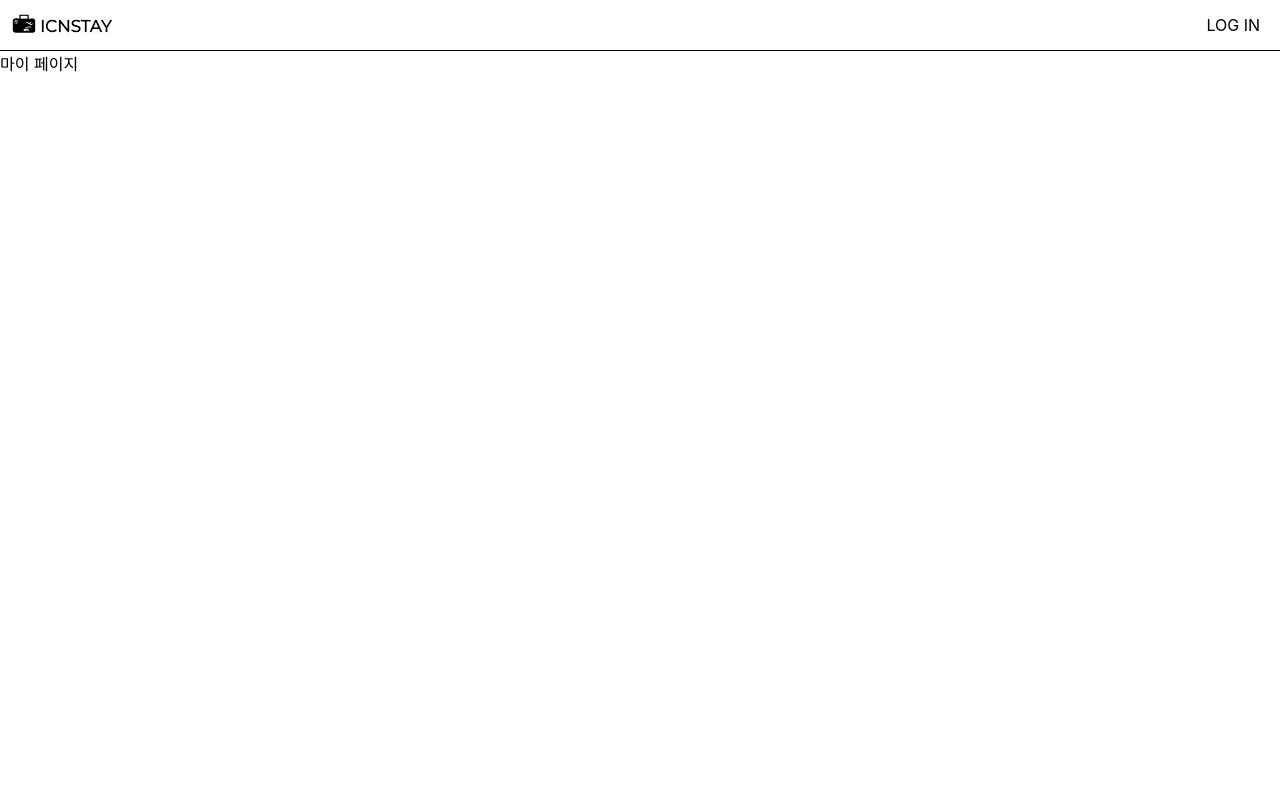
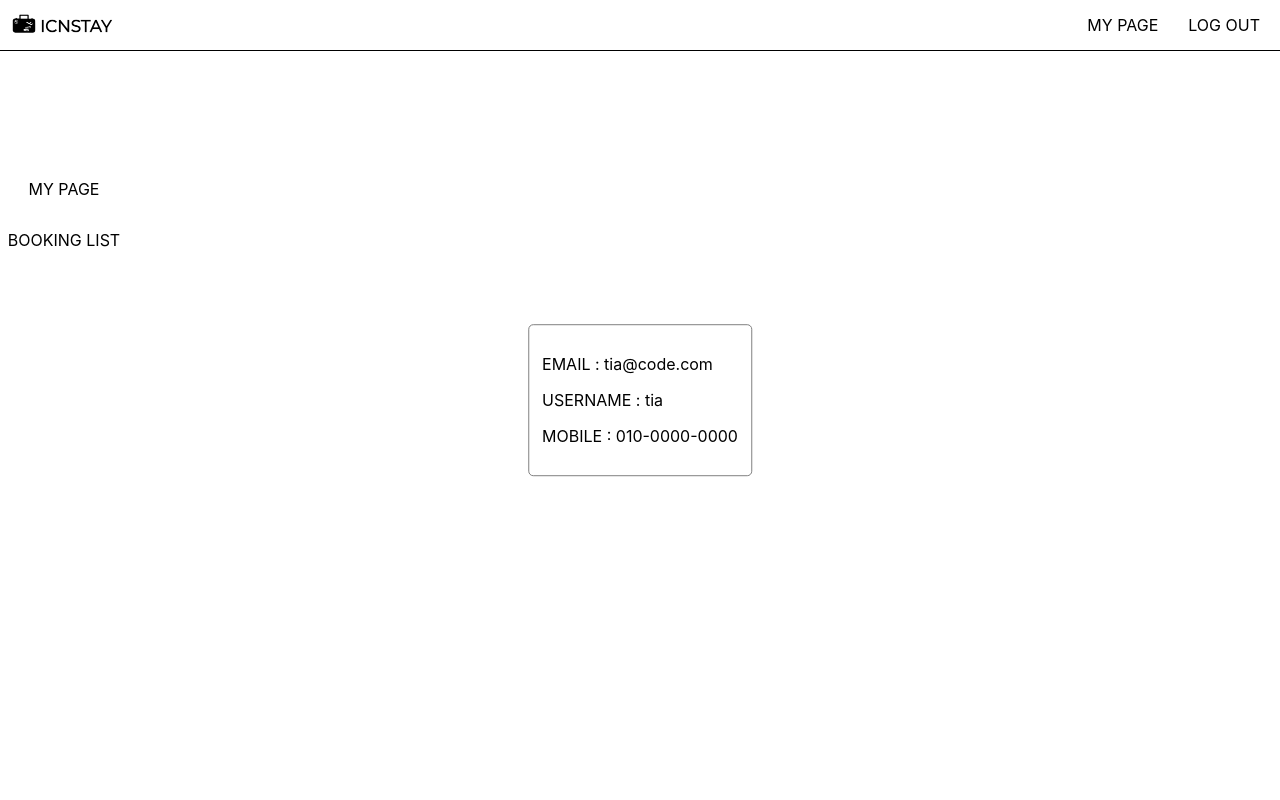
Before and after one commit to Mubarmig/test, a React (Create React App) app in the folder client/: page /mypage/userInfo in a window 1280 px wide. Shown: the top 800 px of the page. Built offline with nearby package versions, Linux system fonts and the light colour scheme; the HTML template or start-up script is replaced by a standard one.

Commit message:
CREATED: mypage

```diff
--- a/client/src/App.js
+++ b/client/src/App.js
@@ -1,6 +1,7 @@
 import { BrowserRouter, Route, Routes } from 'react-router-dom';
 import Footer from './components/Footer';
 import Header from './components/Header';
+import BookingList from './pages/BookingList';
 import Home from './pages/Home';
 import Mypage from './pages/Mypage';
 import SignIn from './pages/SignIn';
@@ -9,12 +10,13 @@ import SignUp from './pages/SignUp';
 function App() {
   return (
     <BrowserRouter>
-      <Header />
+      <Header isLoggedIn={true} />
       <Routes>
         <Route exact path="/" element={<Home />}></Route>
         <Route path="/signin" element={<SignIn />}></Route>
         <Route path="/signup" element={<SignUp />}></Route>
         <Route path="/mypage/userInfo" element={<Mypage />}></Route>
+        <Route path="/mypage/booking-list" element={<BookingList />}></Route>
       </Routes>
       <Footer />
     </BrowserRouter>
--- /dev/null
+++ b/client/src/components/Sidebar.js
@@ -0,0 +1,42 @@
+import styled from 'styled-components';
+import { Link } from 'react-router-dom';
+
+const ItemContainer = styled.div`
+  width: 100%;
+  height: 100%;
+  display: flex;
+  flex-direction: column;
+  justify-content: center;
+  align-content: center;
+`;
+
+const Item = styled.button`
+  all: unset;
+  width: 100%;
+  text-align: center;
+  margin-bottom: 20%;
+  padding-bottom: 5px;
+  cursor: pointer;
+  &:hover {
+    border-bottom: 1px solid black;
+  }
+`;
+
+const StyledLink = styled(Link)`
+  all: unset;
+`;
+
+const Sidebar = () => {
+  return (
+    <ItemContainer>
+      <StyledLink to="/mypage/userInfo">
+        <Item>MY PAGE</Item>
+      </StyledLink>
+      <StyledLink to="/mypage/booking-list">
+        <Item>BOOKING LIST</Item>
+      </StyledLink>
+    </ItemContainer>
+  );
+};
+
+export default Sidebar;
--- /dev/null
+++ b/client/src/data/dummyUsers.js
@@ -0,0 +1,53 @@
+const dummyUsers = [
+  {
+    id: 1,
+    username: 'tia',
+    email: 'tia@code.com',
+    mobile: '010-0000-0000',
+    social: '',
+  },
+  {
+    id: 2,
+    username: 'jin',
+    email: 'jin@code.com',
+    mobile: '010-0000-0000',
+    social: '',
+  },
+  {
+    id: 3,
+    username: 'sean',
+    email: 'sean@code.com',
+    mobile: '010-0000-0000',
+    social: '',
+  },
+  {
+    id: 4,
+    username: 'ho',
+    email: 'ho@code.com',
+    mobile: '010-0000-0000',
+    social: '',
+  },
+  {
+    id: 5,
+    username: 'min',
+    email: 'min@code.com',
+    mobile: '010-0000-0000',
+    social: '',
+  },
+  {
+    id: 6,
+    username: 'dubu',
+    email: 'dubu@kakao.com',
+    mobile: '010-0000-0000',
+    social: 'kakao',
+  },
+  {
+    id: 7,
+    username: 'louis',
+    email: 'louis@kakao.com',
+    mobile: '010-0000-0000',
+    social: 'kakao',
+  },
+];
+
+export default dummyUsers;
--- /dev/null
+++ b/client/src/pages/BookingList.js
@@ -0,0 +1,39 @@
+import styled from 'styled-components';
+import Sidebar from '../components/Sidebar';
+
+const Container = styled.div`
+  width: 100%;
+  margin-top: 10%;
+  display: flex;
+  justify-content: space-evenly;
+`;
+
+const SidebarContainer = styled.div`
+  width: 10%;
+`;
+
+const ListContainer = styled.div`
+  margin-left: 10%;
+  width: 90%;
+`;
+
+const List = styled.div`
+  /* border: 1px solid gray;
+  border-radius: 5px; */
+  /* padding: 0.8rem; */
+`;
+
+const BookingList = () => {
+  return (
+    <Container>
+      <SidebarContainer>
+        <Sidebar />
+      </SidebarContainer>
+      <ListContainer>
+        <List>부킹리스트</List>
+      </ListContainer>
+    </Container>
+  );
+};
+
+export default BookingList;
--- a/client/src/pages/Home.js
+++ b/client/src/pages/Home.js
@@ -2,13 +2,7 @@ import Footer from '../components/Footer';
 import Header from '../components/Header';
 
 const Home = () => {
-  return (
-    <>
-      {/* {일단 임의로 isLoggedIn 값을 true/false로 주어서 Header부분 작동여부 확인} */}
-      {/* <Header isLoggedIn={true} />
-      <Footer /> */}
-    </>
-  );
+  return <>메인 페이지</>;
 };
 
 export default Home;
--- a/client/src/pages/Mypage.js
+++ b/client/src/pages/Mypage.js
@@ -1,5 +1,58 @@
+import styled from 'styled-components';
+
+import Sidebar from '../components/Sidebar';
+import dummyUsers from '../data/dummyUsers';
+
+const Container = styled.div`
+  width: 100%;
+  margin-top: 10%;
+  display: flex;
+  justify-content: space-evenly;
+`;
+
+const SidebarContainer = styled.div`
+  width: 10%;
+`;
+
+const UserContainer = styled.div`
+  width: 80%;
+  margin-left: 10%;
+`;
+
+const User = styled.div`
+  border: 1px solid gray;
+  border-radius: 5px;
+  padding: 0.8em;
+  position: absolute;
+  top: 50%;
+  left: 50%;
+  transform: translate(-50%, -50%);
+`;
+
+const UserInfo = styled.p`
+  margin: 10 0px;
+  padding: 0;
+`;
+
+// 우선 더미데이터 이용. 추후 데이터 베이스에서 해당 user 조회 기능으로 수정할 예정
+// 임의로 user의 id를 1로 해서 해당 유저 정보 조회
+const user = dummyUsers.filter((el) => el.id === 1);
+
 const Mypage = () => {
-  return <>마이 페이지</>;
+  return (
+    <Container>
+      <SidebarContainer>
+        <Sidebar />
+      </SidebarContainer>
+      <UserContainer>
+        <User>
+          <UserInfo>EMAIL : {user[0].email}</UserInfo>
+          <UserInfo>USERNAME : {user[0].username}</UserInfo>
+          <UserInfo>MOBILE : {user[0].mobile}</UserInfo>
+        </User>
+      </UserContainer>
+    </Container>
+  );
 };
 
 export default Mypage;
```
Also changed, not shown: 1 other file (tests, documents, lock files or other folders).
